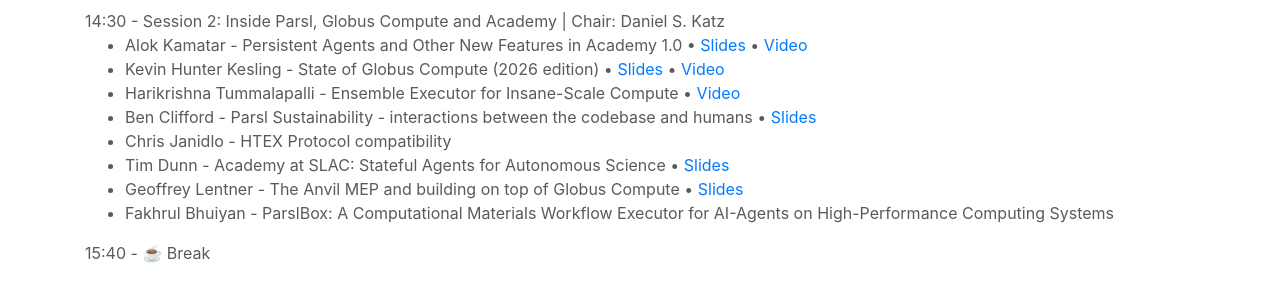
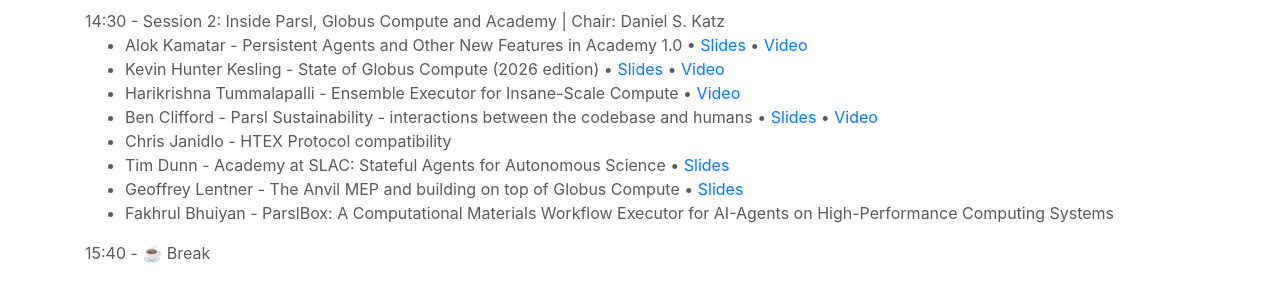
Before and after one commit to Parsl/parsl.github.io, a Jekyll site: the page built from parslfest/apex2026.html, in a window 1280 px wide and 900 px high, scrolled down 826 px. Shown: the part 153-442 px from the top of the window. Built offline with Jekyll 4.4.1, drawn with Linux system fonts in a browser that asks for light colours.

Commit message:
Add Ben video

```diff
--- a/parslfest/apex2026.html
+++ b/parslfest/apex2026.html
@@ -78,7 +78,7 @@
 <li>Alok Kamatar - Persistent Agents and Other New Features in Academy 1.0 • <a href="2026/kamatar-academy-1.0.pdf" target="_blank">Slides</a> • <a href="https://youtu.be/iCtxZxae_Gs">Video</a> </li>
 <li>Kevin Hunter Kesling - State of Globus Compute (2026 edition) • <a target="_blank" href="2026/khunterkesling-state-of-compute-2026.pdf">Slides</a> • <a href="https://youtu.be/-boC9MylntA">Video</a></li>
 <li>Harikrishna Tummalapalli - Ensemble Executor for Insane-Scale Compute • <a href="https://youtu.be/cV-d2Ned_pE">Video</a></li>
-<li>Ben Clifford - Parsl Sustainability - interactions between the codebase and humans • <a href="2026/clifford-sustainability-humans-codebase.pdf" target="_blank">Slides</a></li>
+<li>Ben Clifford - Parsl Sustainability - interactions between the codebase and humans • <a href="2026/clifford-sustainability-humans-codebase.pdf" target="_blank">Slides</a> • <a href="https://youtu.be/QO9XijtNZwM">Video</a> </li>
 <li>Chris Janidlo - HTEX Protocol compatibility</li>
 <li>Tim Dunn - Academy at SLAC: Stateful Agents for Autonomous Science • <a href="2026/dunn-academy-at-slac.pdf" target="_blank">Slides</a></li>
 <li>Geoffrey Lentner - The Anvil MEP and building on top of Globus Compute • <a href="2026/geoffrey_anvil_mep_2026_apex.pdf" target="_blank">Slides</a> </li>
```
